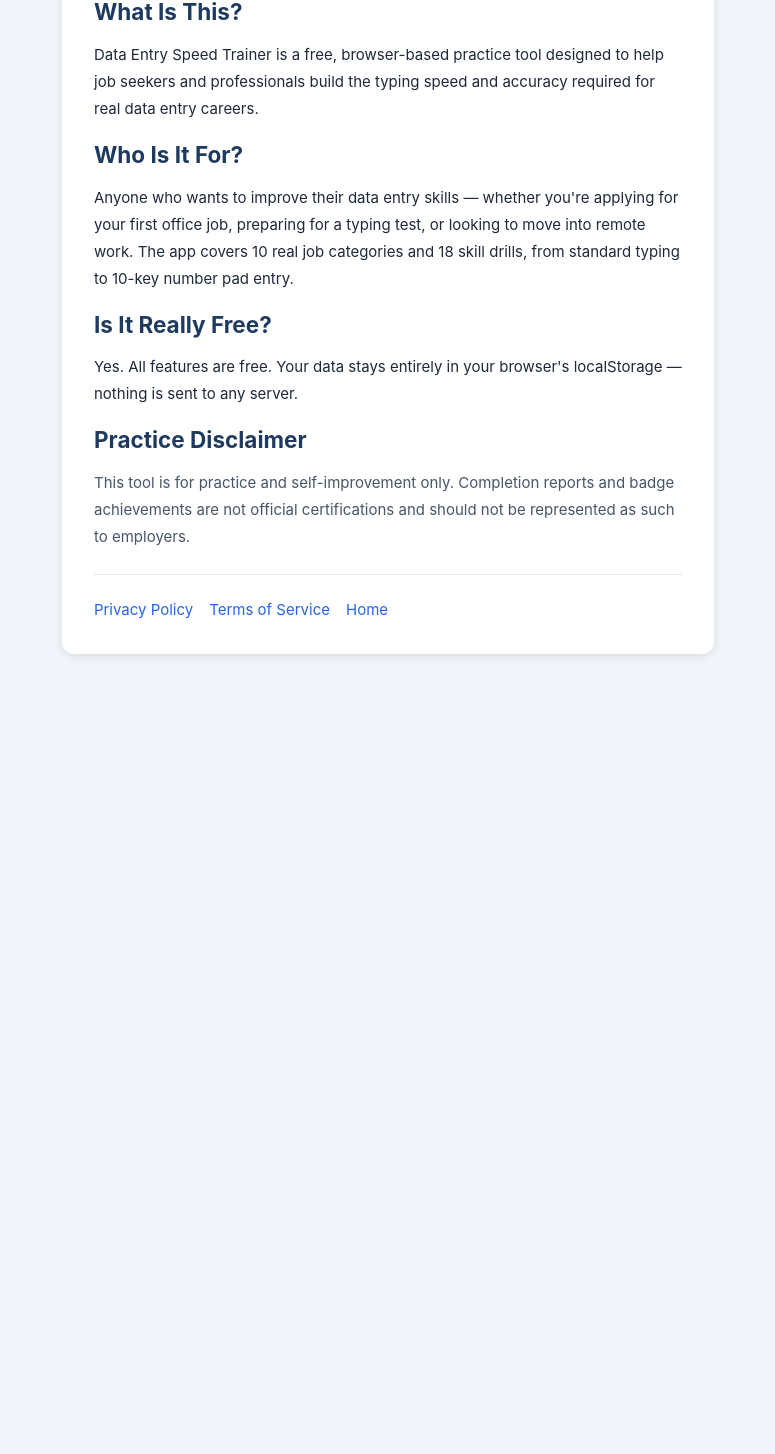
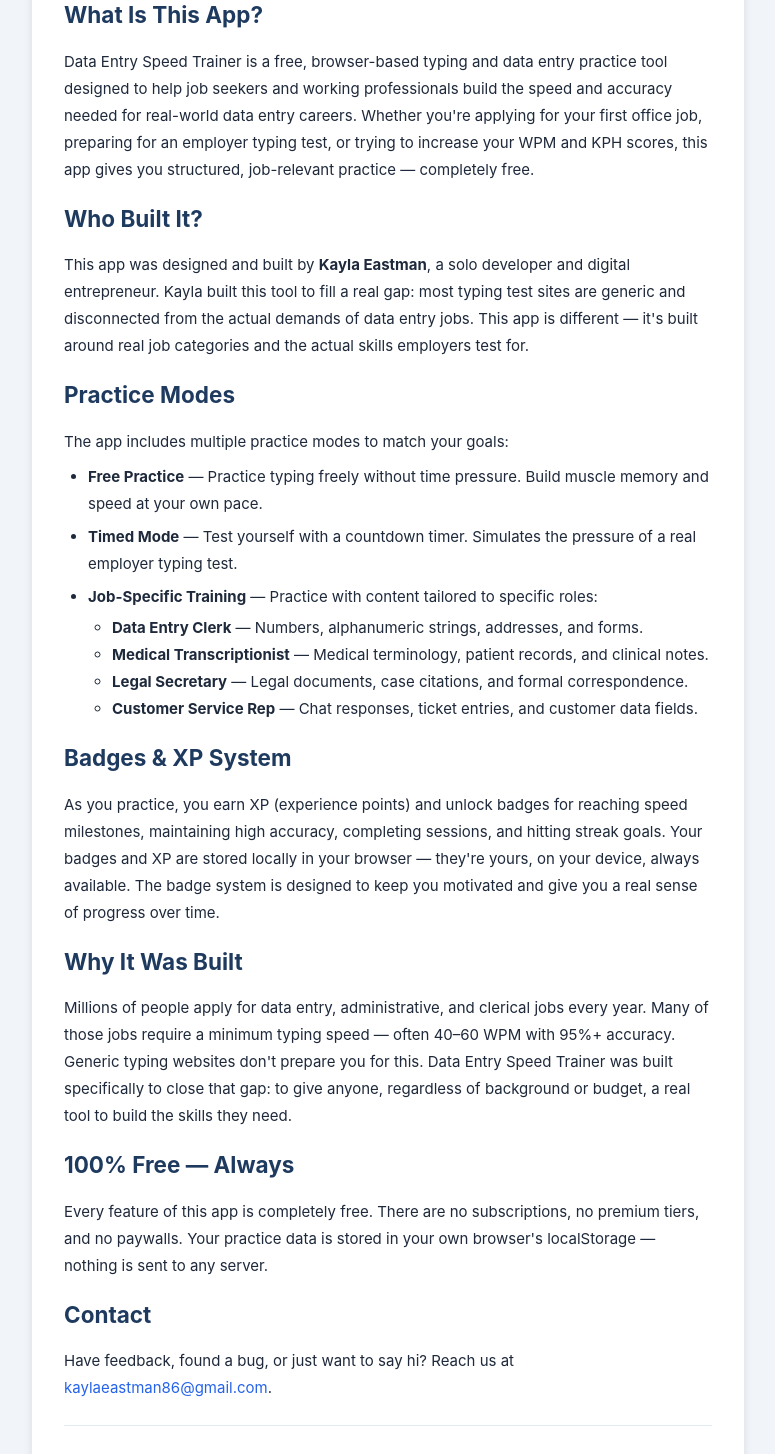
Before and after one commit to kaylaeastman86-cyber/Data-Entry-Typing-Speed-Trainer, a React (Vite) app: page /about in a window 1280 px wide. Shown: the part 119-1573 px from the top of the page, without its empty margins (252-1027 px from the left). Before the commit the page ends 805 px from the top, so only its background shows below. Built offline with nearby package versions, Linux system fonts and the light colour scheme.

Commit message:
feat: add About page
Updated the About page content and styling for clarity and improved user experience.

```diff
--- a/src/pages/About.jsx
+++ b/src/pages/About.jsx
@@ -1,34 +1,79 @@
 import { Link } from 'react-router-dom'
+
 export default function About() {
   return (
-    <div className="page" style={{maxWidth:700}}>
+    <div className="page" style={{ maxWidth: 760 }}>
       <h1 className="page-title">About Data Entry Speed Trainer</h1>
-      <div className="card card-lg">
-        <h2 style={{color:'var(--navy)',marginBottom:'0.75rem'}}>What Is This?</h2>
-        <p style={{marginBottom:'1rem',lineHeight:1.8}}>
-          Data Entry Speed Trainer is a free, browser-based practice tool designed to help job seekers and professionals
-          build the typing speed and accuracy required for real data entry careers.
+      <div className="card card-lg" style={{ lineHeight: 1.8 }}>
+
+        <h2 style={{ color: 'var(--navy)', marginBottom: '0.75rem' }}>What Is This App?</h2>
+        <p style={{ marginBottom: '1rem' }}>
+          Data Entry Speed Trainer is a free, browser-based typing and data entry practice tool designed to help
+          job seekers and working professionals build the speed and accuracy needed for real-world data entry
+          careers. Whether you&apos;re applying for your first office job, preparing for an employer typing test,
+          or trying to increase your WPM and KPH scores, this app gives you structured, job-relevant practice
+          &mdash; completely free.
         </p>
-        <h2 style={{color:'var(--navy)',marginBottom:'0.75rem'}}>Who Is It For?</h2>
-        <p style={{marginBottom:'1rem',lineHeight:1.8}}>
-          Anyone who wants to improve their data entry skills — whether you're applying for your first office job,
-          preparing for a typing test, or looking to move into remote work. The app covers 10 real job categories and
-          18 skill drills, from standard typing to 10-key number pad entry.
+
+        <h2 style={{ color: 'var(--navy)', marginBottom: '0.75rem' }}>Who Built It?</h2>
+        <p style={{ marginBottom: '1rem' }}>
+          This app was designed and built by <strong>Kayla Eastman</strong>, a solo developer and digital
+          entrepreneur. Kayla built this tool to fill a real gap: most typing test sites are generic and
+          disconnected from the actual demands of data entry jobs. This app is different &mdash; it&apos;s built
+          around real job categories and the actual skills employers test for.
         </p>
-        <h2 style={{color:'var(--navy)',marginBottom:'0.75rem'}}>Is It Really Free?</h2>
-        <p style={{marginBottom:'1rem',lineHeight:1.8}}>
-          Yes. All features are free. Your data stays entirely in your browser's localStorage — nothing is sent to any server.
+
+        <h2 style={{ color: 'var(--navy)', marginBottom: '0.75rem' }}>Practice Modes</h2>
+        <p style={{ marginBottom: '0.5rem' }}>The app includes multiple practice modes to match your goals:</p>
+        <ul style={{ paddingLeft: '1.5rem', marginBottom: '1rem' }}>
+          <li style={{ marginBottom: '0.4rem' }}><strong>Free Practice</strong> &mdash; Practice typing freely without time pressure. Build muscle memory and speed at your own pace.</li>
+          <li style={{ marginBottom: '0.4rem' }}><strong>Timed Mode</strong> &mdash; Test yourself with a countdown timer. Simulates the pressure of a real employer typing test.</li>
+          <li style={{ marginBottom: '0.4rem' }}><strong>Job-Specific Training</strong> &mdash; Practice with content tailored to specific roles:
+            <ul style={{ paddingLeft: '1.5rem', marginTop: '0.25rem' }}>
+              <li><strong>Data Entry Clerk</strong> &mdash; Numbers, alphanumeric strings, addresses, and forms.</li>
+              <li><strong>Medical Transcriptionist</strong> &mdash; Medical terminology, patient records, and clinical notes.</li>
+              <li><strong>Legal Secretary</strong> &mdash; Legal documents, case citations, and formal correspondence.</li>
+              <li><strong>Customer Service Rep</strong> &mdash; Chat responses, ticket entries, and customer data fields.</li>
+            </ul>
+          </li>
+        </ul>
+
+        <h2 style={{ color: 'var(--navy)', marginBottom: '0.75rem' }}>Badges &amp; XP System</h2>
+        <p style={{ marginBottom: '1rem' }}>
+          As you practice, you earn XP (experience points) and unlock badges for reaching speed milestones,
+          maintaining high accuracy, completing sessions, and hitting streak goals. Your badges and XP are
+          stored locally in your browser &mdash; they&apos;re yours, on your device, always available. The
+          badge system is designed to keep you motivated and give you a real sense of progress over time.
         </p>
-        <h2 style={{color:'var(--navy)',marginBottom:'0.75rem'}}>Practice Disclaimer</h2>
-        <p style={{lineHeight:1.8,color:'var(--grey-600)'}}>
-          This tool is for practice and self-improvement only. Completion reports and badge achievements are not
-          official certifications and should not be represented as such to employers.
+
+        <h2 style={{ color: 'var(--navy)', marginBottom: '0.75rem' }}>Why It Was Built</h2>
+        <p style={{ marginBottom: '1rem' }}>
+          Millions of people apply for data entry, administrative, and clerical jobs every year. Many of those
+          jobs require a minimum typing speed &mdash; often 40&ndash;60 WPM with 95%+ accuracy. Generic typing
+          websites don&apos;t prepare you for this. Data Entry Speed Trainer was built specifically to close that
+          gap: to give anyone, regardless of background or budget, a real tool to build the skills they need.
         </p>
+
+        <h2 style={{ color: 'var(--navy)', marginBottom: '0.75rem' }}>100% Free &mdash; Always</h2>
+        <p style={{ marginBottom: '1rem' }}>
+          Every feature of this app is completely free. There are no subscriptions, no premium tiers, and no
+          paywalls. Your practice data is stored in your own browser&apos;s localStorage &mdash; nothing is
+          sent to any server.
+        </p>
+
+        <h2 style={{ color: 'var(--navy)', marginBottom: '0.75rem' }}>Contact</h2>
+        <p style={{ marginBottom: '1rem' }}>
+          Have feedback, found a bug, or just want to say hi? Reach us at{' '}
+          <a href="mailto:kaylaeastman86@gmail.com" className="link">kaylaeastman86@gmail.com</a>.
+        </p>
+
         <hr className="divider" />
-        <div style={{display:'flex',gap:'1rem'}}>
+        <div style={{ display: 'flex', gap: '1rem', flexWrap: 'wrap' }}>
+          <Link to="/" className="link">Home</Link>
+          <Link to="/tips" className="link">Tips &amp; Articles</Link>
+          <Link to="/contact" className="link">Contact</Link>
           <Link to="/privacy" className="link">Privacy Policy</Link>
           <Link to="/terms" className="link">Terms of Service</Link>
-          <Link to="/" className="link">Home</Link>
         </div>
       </div>
     </div>
```
